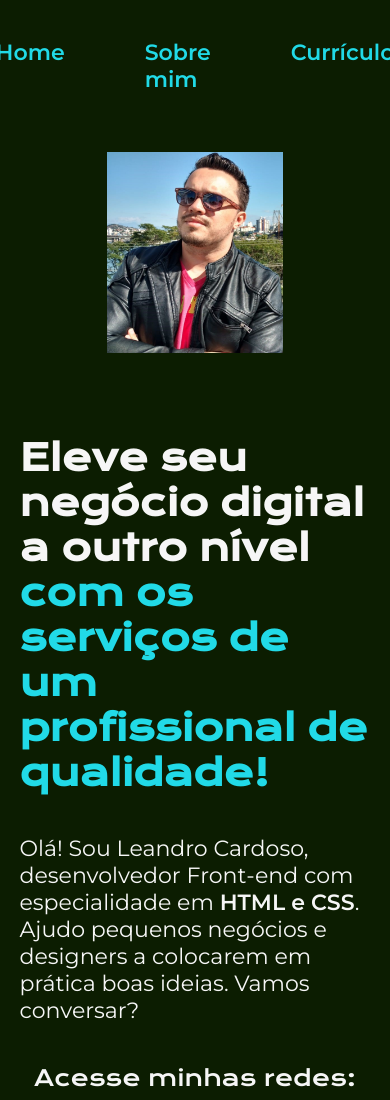
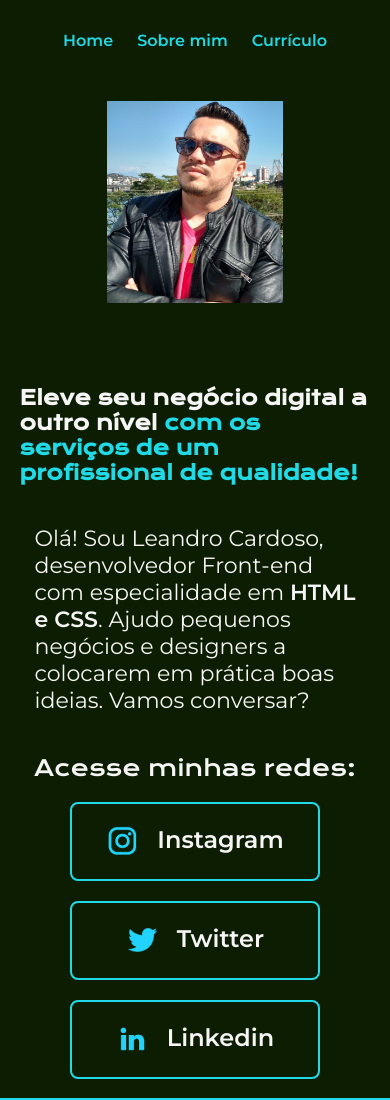
Before and after one commit to LeandroMCardoso/portifolio, a plain HTML site: page index.html in a window 390 px wide. Shown: the top 1100 px of the page. Drawn offline with nearby package versions, Linux system fonts and the light colour scheme.

Commit message:
Melhorias no mobile

```diff
--- a/Styles/style.css
+++ b/Styles/style.css
@@ -122,4 +122,25 @@ body{
     .apresentacao__conteudo{
         width: auto;
     }
+    .apresentacao__imagem{
+        height: auto;
+    }
+    .apresentacao__links__link{
+        width: 70%;
+    }
+    .Cabecalho{
+        padding: 8%;
+    }
+    .Cabecalho__Menu{
+        gap: 1.5rem
+    }
+    .Cabecalho__Menu__link{
+        font-size: 1rem;
+    }
+    .apresentacao__conteudo__titulo {
+        font-size: 1.25rem;
+    }
+    .apresentacao__conteudo__texto{
+        margin: 0 15px;
+    }
 }
```
